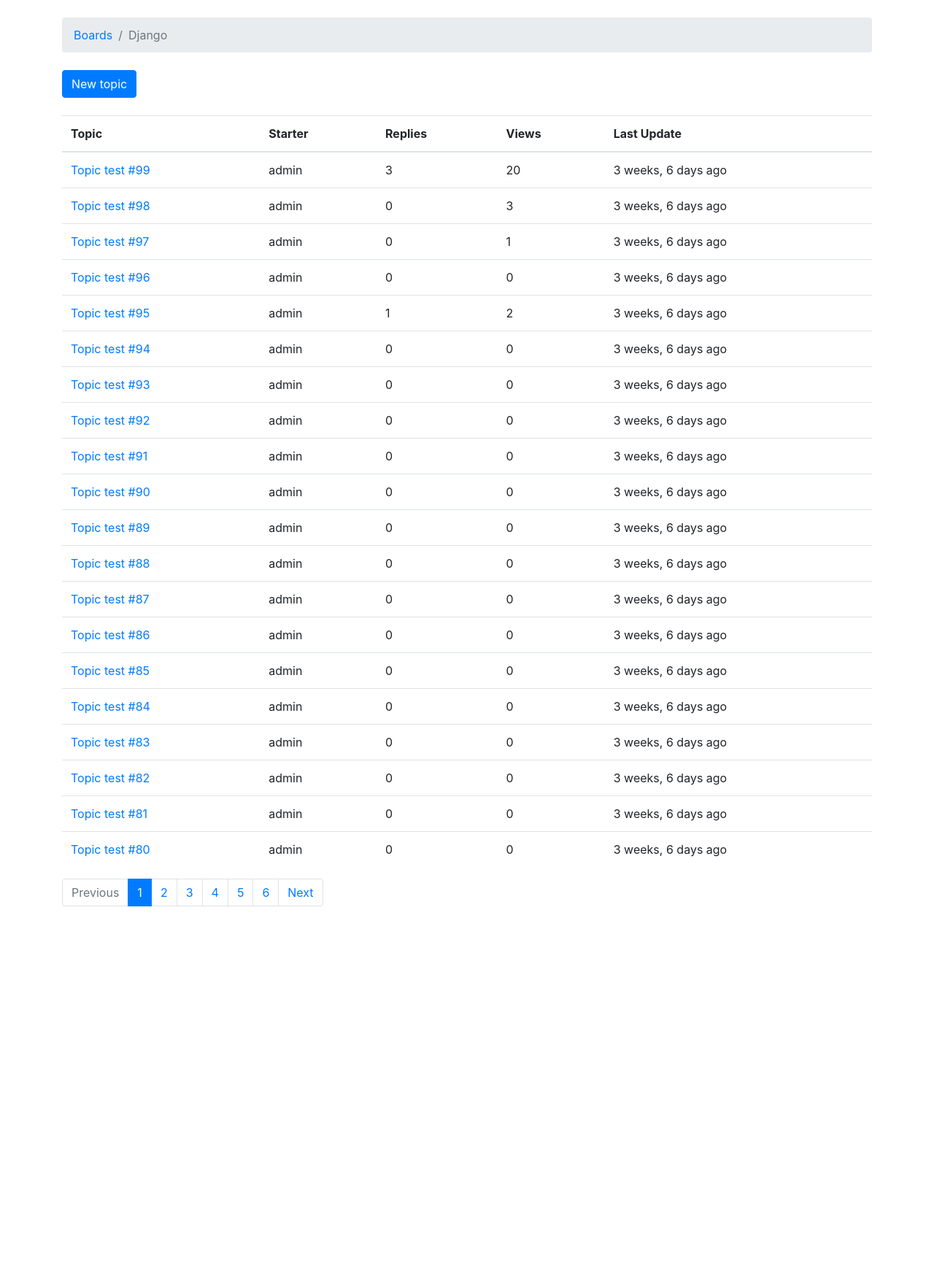
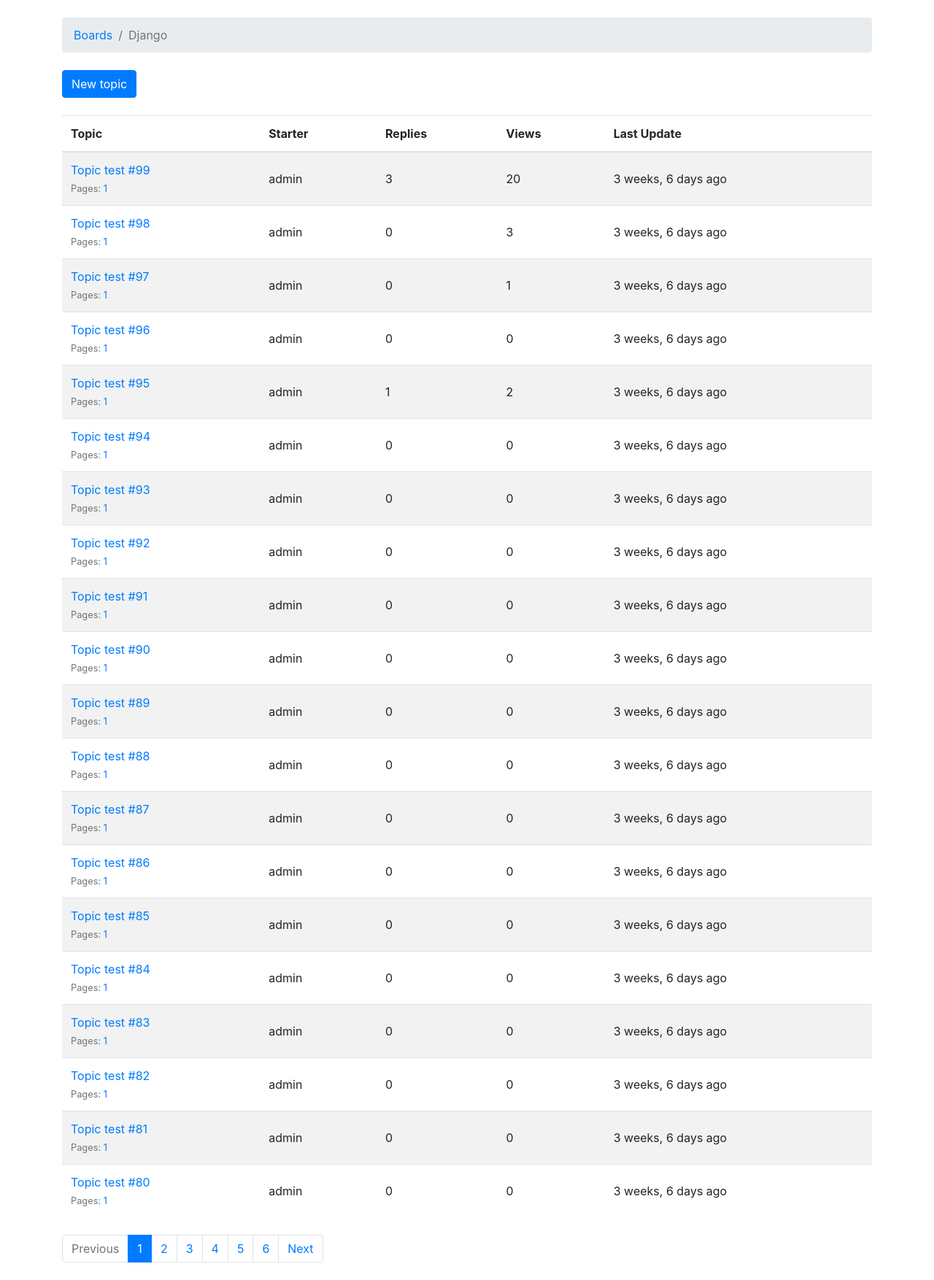
Before and after one commit to antonymwakiacha/devboards_forum, a Django app: page /boards/1/ in a window 1280 px wide. Shown: the part 56-1810 px from the top of the page at 73% size. Before the commit the page ends 1298 px from the top, so only its background shows below. Run offline with Django 3.2, Linux system fonts and the light colour scheme; data comes from the database, SQL or seed files in the repository; both versions use the stored data as it was after the commit; some libraries are stand-ins or nearby versions.

Commit message:
added humanize,gravatar functionalities and other minor modifications

```diff
--- a/myproject/myproject/boards/models.py
+++ b/myproject/myproject/boards/models.py
@@ -1,3 +1,4 @@
+import math
 from django.db import models
 from django.utils.text import Truncator
 # Create your models here.
@@ -28,6 +29,26 @@ class Topic(models.Model):
 
 	def __str__(self):
 		return self.subject
+
+	def get_page_count(self):
+		count=self.posts.count()
+		pages=count/20
+		return math.ceil(pages)
+
+	def has_many_pages(self,count=None):
+		if count is None:
+			count=self.get_page_count()
+		return count>6
+
+	def get_page_range(self):
+		count=self.get_page_count()
+		if self.has_many_pages(count):
+			return range(1,5)
+		return range(1,count +1)
+
+	def get_last_ten_posts(self):
+		return self.posts.order_by('-created_at')[:10]
+
 class Post(models.Model):
 	message=models.TextField(max_length=4000)
 	topic=models.ForeignKey(Topic,related_name='posts',on_delete=models.DO_NOTHING)
--- a/myproject/myproject/boards/views.py
+++ b/myproject/myproject/boards/views.py
@@ -101,6 +101,9 @@ def reply_topic(request, pk, topic_pk):
             post.topic = topic
             post.created_by = request.user
             post.save()
+
+            topic.last_updated=timezone.now()
+            topic.save()
             return redirect('topic_posts', pk=pk, topic_pk=topic_pk)
     else:
         form = PostForm()
@@ -131,11 +134,17 @@ class PostListView(ListView):
 	model=Post
 	context_object_name='posts'
 	template_name='topic_posts.html'
-	paginate_by=2
+	paginate_by=20
 
 	def get_context_data(self,**kwargs):
-		self.topic.views +=1
-		self.topic.save()
+
+		session_key='viewed_topic_{}'.format(self.topic.pk)
+		if not self.request.session.get(session_key,False):
+
+			self.topic.views +=1
+			self.topic.save()
+			self.request.session[session_key]=True
+
 		kwargs['topic']=self.topic
 		return super().get_context_data(**kwargs)
 
--- a/myproject/myproject/templates/reply_topic.html
+++ b/myproject/myproject/templates/reply_topic.html
@@ -36,7 +36,8 @@
     <button type="submit" class="btn btn-success">Post a reply</button>
   </form>
 
-  {% for post in topic.posts.all %}
+  <!-- {% for post in topic.posts.all %} -->
+  {% for post in topic.get_last_ten_posts %}
     <div class="card mb-2">
       <div class="card-body p-3">
         <div class="row mb-3">
--- a/myproject/myproject/templates/topics.html
+++ b/myproject/myproject/templates/topics.html
@@ -15,7 +15,7 @@
 <div class="mb-4">
 	<a href="{% url 'new_topic' board.pk %}" class="btn btn-primary">New topic</a>
 </div>
-	<table class="table">
+	<table class="table table-striped mb-4">
 		<thead class="thead-inverse">
 			<tr>
 				<th>Topic</th>
@@ -27,14 +27,30 @@
 		</thead>
 		<tbody>
 			{% for topic in topics %}
+			 	{% url 'topic_posts' board.pk topic.pk as topic_url %}
 			<tr>
-				<td><a href="{% url 'topic_posts' board.pk topic.pk %}">{{ topic.subject }}</a></td>
-				<td>{{ topic.starter.username }}</td>
-				<td>{{ topic.replies }}</td>
-				<td>{{ topic.views }}</td>
-				<td>{{ topic.last_updated|naturaltime }}</td>
+				<td>
+					<p class="mb-0">
+					<a href="{{ topic_url }}">{{ topic.subject }}</a>
+					</p>
+					<small class="text-muted">
+						Pages:
+						{% for i in topic.get_page_range %}
+							<a href="{{ topic_url }}?page={{ i }}">{{ i }}</a>
+						{% endfor %}
+						{% if topic.has_many_pages %}
+						...<a href="{{ topic_url }}?page={{ topic.get_page_count }}">Last Page</a>
+						{% endif %}
+					</small>
+				</td>
+
+				<!-- <a href="{% url 'topic_posts' board.pk topic.pk %}">{{ topic.subject }}</a></td> -->
+				<td class="align-middle">{{ topic.starter.username }}</td>
+				<td class="align-middle">{{ topic.replies }}</td>
+				<td class="align-middle">{{ topic.views }}</td>
+				<td class="align-middle">{{ topic.last_updated|naturaltime }}</td>
 			</tr>
-{% endfor %}
+		{% endfor %}
 		</tbody>
 	</table>
 	{% if topics.has_other_pages %}
```
Also changed, not shown: myproject/myproject/db.sqlite3.
